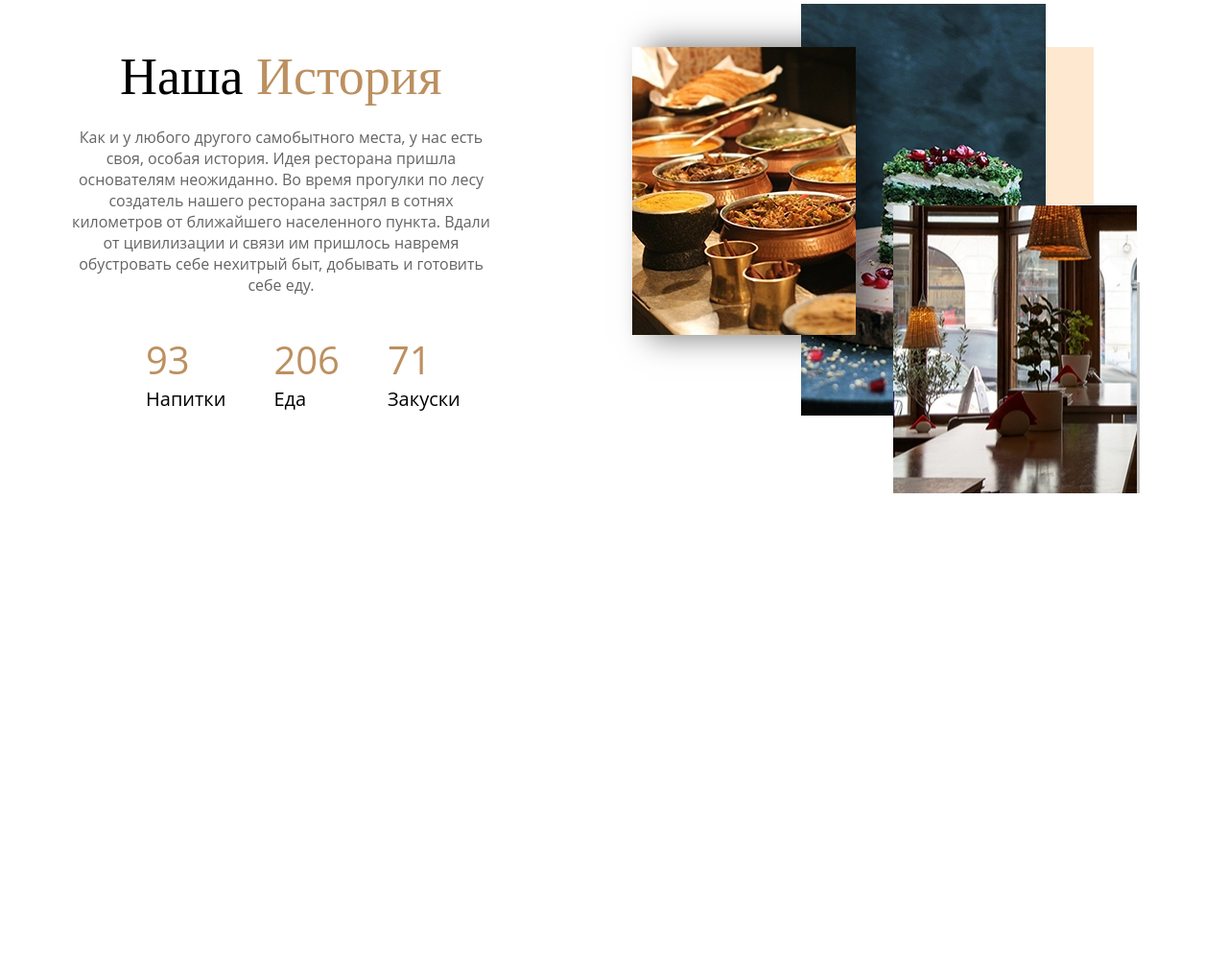
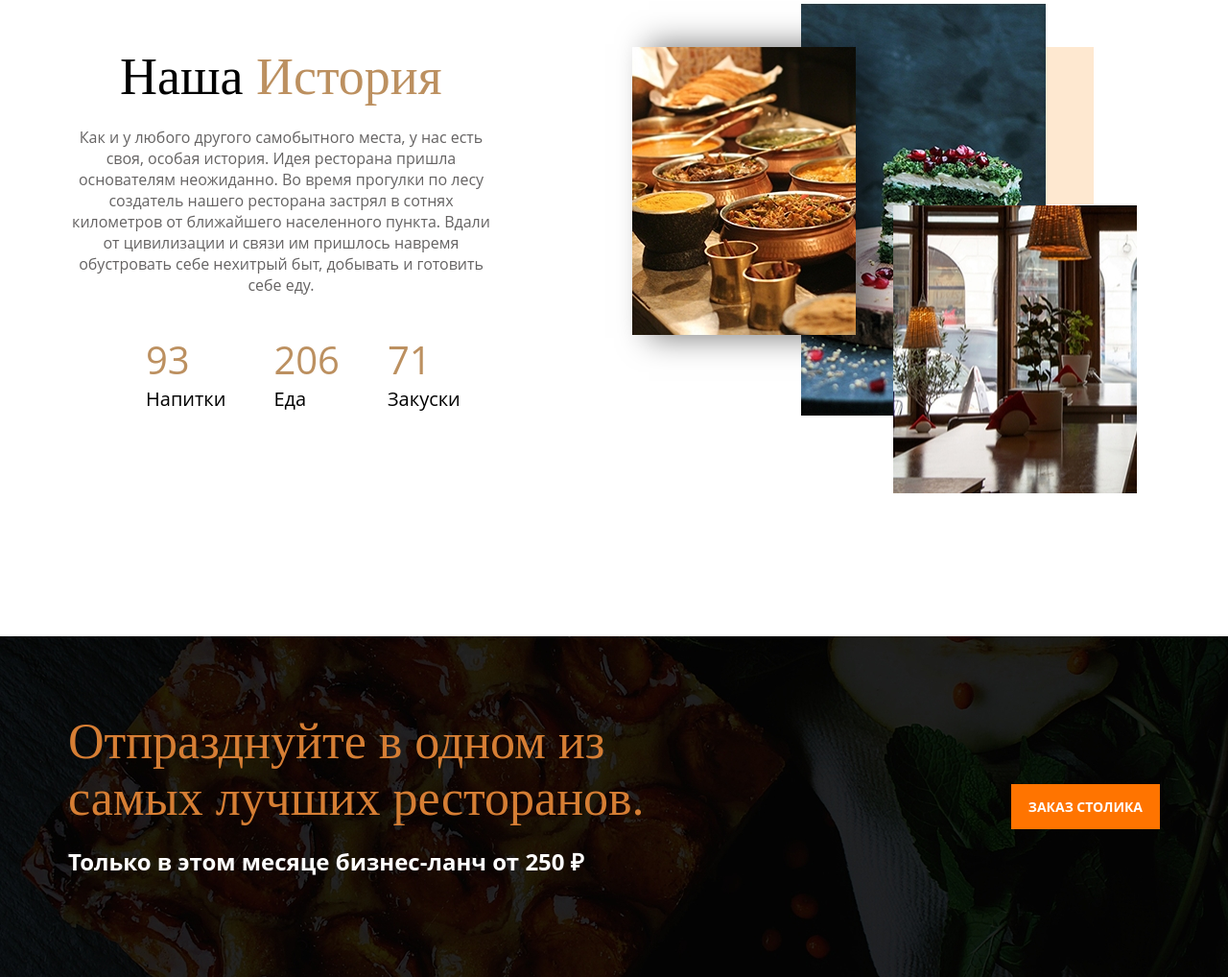
Before and after one commit to annazhark/restaurant, a plain HTML site: page index.html in a window 1280 px wide. Shown: the part 1189-2207 px from the top of the page at 96% size. Before the commit the page ends 1703 px from the top, so only its background shows below. Drawn offline with Linux system fonts and the light colour scheme.

Commit message:
Add black block

```diff
--- a/css/styles.css
+++ b/css/styles.css
@@ -266,6 +266,10 @@ body {
     font-weight: 400;
 }
 
+.history {
+    padding-bottom: 112px;
+}
+
 .history-title {
     font-family: 'Tinos',sans-serif;
     font-size: 54px;
@@ -334,7 +338,6 @@ body {
     z-index: 2;
     top: 165px;
     left: -278px;
-    box-shadow: 3px 80px 0px 0px rgba(0, 0, 0, 0.25);
 }
 
 .images-3 {
@@ -350,3 +353,49 @@ body {
     top: 0;
     left: -281px;
 }
+
+
+.black-block {
+    background-image: url(/img/history-img/bg.jpeg);
+    max-height: 357px;
+    font-family: 'Tinos',sans-serif;
+    margin-top: 122px;
+
+}
+
+.left-title {
+    color: rgb(214, 126, 52);
+    font-size: 52px;
+    font-weight: 400;
+    text-align: left;
+    padding-top: 80px;
+    margin-bottom: 20px;
+}
+
+.left-text {
+    color: rgb(255, 255, 255);
+    font-size: 24px;
+    font-weight: 700;
+    text-align: left;
+    font-family: 'Open Sans', sans-serif;
+    margin-bottom: 104px;
+
+}
+
+.right-btn {
+    color: rgb(255, 255, 255);
+    font-family: 'Open Sans', sans-serif;
+    background: rgb(255, 116, 0);
+    font-size: 14px;
+    font-weight: 700;
+    color: #fff;
+    text-decoration: none;
+    padding: 14px 18px;
+    transition: color 0.3s linear;
+}
+
+.block-holder {
+    display: flex;
+    justify-content: space-between;
+    align-items: center;
+}
--- a/index.html
+++ b/index.html
@@ -169,6 +169,28 @@
 
     </div>
 
+    <div class="black-block">
+        <div class="container">
+            <div class="block-holder">
+                <div class="left">
+                    <div class="left-title">Отпразднуйте в одном из <br>
+                        самых лучших ресторанов.</div>
+                    <div class="left-text">
+                        Только в этом месяце бизнес-ланч от 250 ₽
+                    </div>
+                </div>
+                <div class="right">
+                    <div class="right-button">
+                        <a href="#" class="right-btn">ЗАКАЗ СТОЛИКА</a>
+                    </div>
+            </div>
+
+            </div>
+        </div>
+    </div>
+
+
+
 
 </body>
 </html>
```
Also changed, not shown: img/history-img/bg.jpeg (added).
